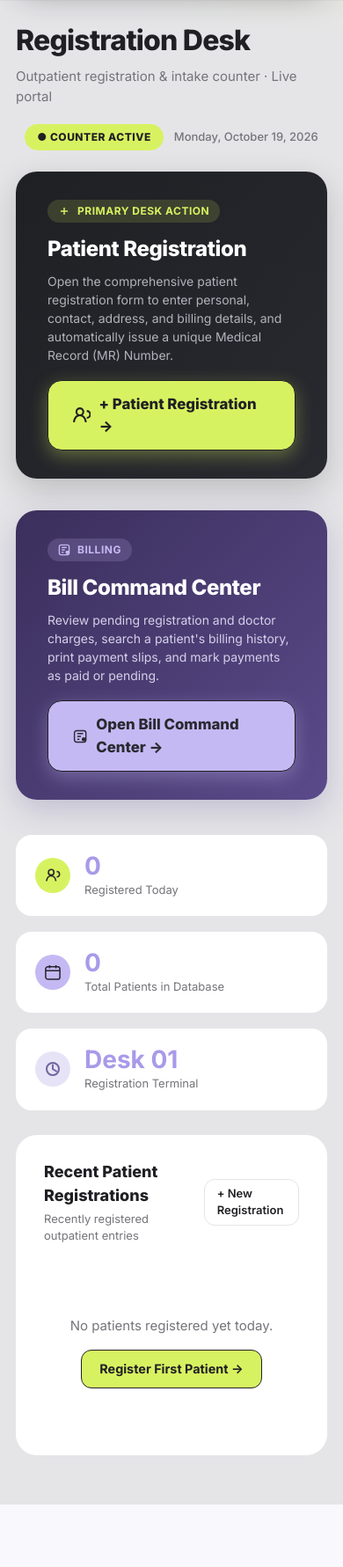
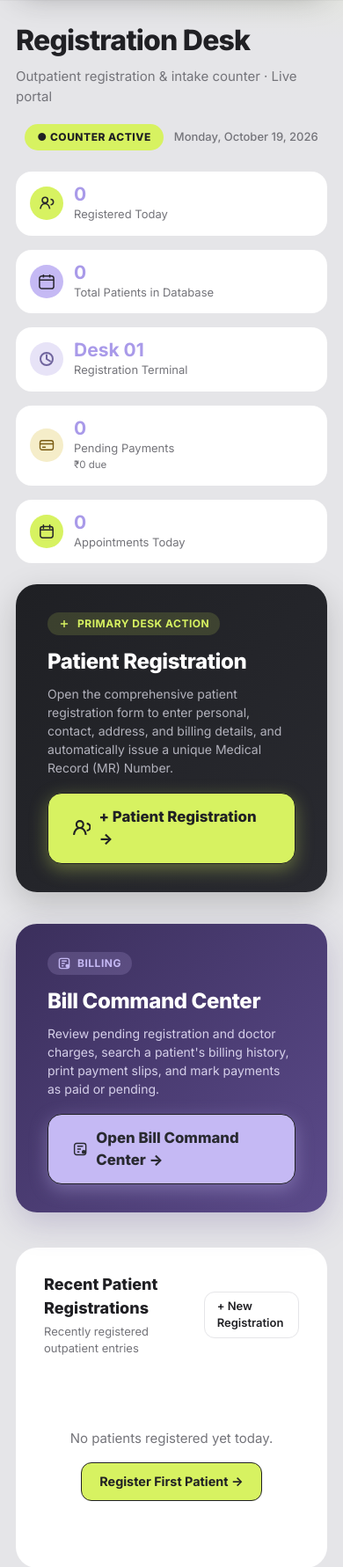
Before and after one commit to wwwmorisfamilybhm-netizen/hms-trial, a Django app: page /reception-dashboard/ in a window 390 px wide. Shown: the part 143-1924 px from the top of the page at 88% size. Before the commit the page ends 1853 px from the top, so only its background shows below. Run offline with Django 5.2, Linux system fonts and the light colour scheme; the visitor is signed in with stand-in values (Sample User, id 1); data that the repository does not hold is empty; some libraries are stand-ins or nearby versions.

Commit message:
Reorder Registration Desk metrics and add pending payment + appointments cards
• The three counter metric cards (Registered Today, Total Patients in
  Database, Registration Terminal) now sit above the two primary action
  cards instead of below them.
• Two new counter metrics: Pending Payments (count of bills awaiting
  payment, with the amount due) and Appointments Today (appointments
  booked for today, cancelled slots excluded).
• The metrics row uses a responsive auto-fit grid so all five cards fit
  on one row on desktop and wrap cleanly on smaller screens.

```diff
--- a/core/views.py
+++ b/core/views.py
@@ -715,12 +715,29 @@ def reception_dashboard(request):
     today = date.today()
     todays_patients = Patient.objects.filter(created_at__date=today).order_by("-created_at")
     recent_patients = Patient.objects.order_by("-created_at")[:8]
+
+    # Billing: bills still awaiting payment.
+    from decimal import Decimal
+
+    from patients.models import PatientBill
+    pending_bills = PatientBill.objects.filter(status=PatientBill.Status.PENDING)
+    pending_count = pending_bills.count()
+    pending_due = sum((b.amount_due for b in pending_bills), Decimal("0"))
+
+    # Appointments expected at the counter today (cancelled slots excluded).
+    appointments_today = Appointment.objects.filter(date=today).exclude(
+        status=Appointment.Status.CANCELLED
+    ).count()
+
     return render(request, "core/reception_dashboard.html", {
         "today": today,
         "total_patients": Patient.objects.count(),
         "today_count": todays_patients.count(),
         "todays_patients": todays_patients,
         "recent_patients": recent_patients,
+        "pending_payments": pending_count,
+        "pending_amount": pending_due,
+        "appointments_today": appointments_today,
         "user": request.user,
     })
 
--- a/static/css/style.css
+++ b/static/css/style.css
@@ -380,6 +380,19 @@ h2 { font-size: 1.2rem; font-weight: 700; margin: 0 0 0.75rem; }
 
 /* ---------------- Stats ---------------- */
 .stats { display: grid; grid-template-columns: repeat(4, 1fr); gap: 18px; margin-bottom: 18px; }
+/* Registration desk: five counter metrics in one responsive row */
+.rd-stats { grid-template-columns: repeat(auto-fit, minmax(190px, 1fr)); gap: 16px; }
+.rd-stats .stat-card { padding: 16px 18px; gap: 14px; }
+.rd-stats .stat-value { font-size: 24px; }
+.rd-stats .stat-icon { width: 38px; height: 38px; }
+.rd-stats .stat-sub { font-size: 11.5px; color: var(--muted); margin-top: 1px; }
+.rd-icon-warn { background: #f5edc9; }
+.rd-icon-amber { background: var(--lime); }
+@media (max-width: 640px) {
+  .rd-stats { grid-template-columns: repeat(auto-fit, minmax(150px, 1fr)); }
+  .rd-stats .stat-card { padding: 14px 16px; gap: 12px; }
+  .rd-stats .stat-value { font-size: 21px; }
+}
 .stat-card {
   background: var(--card);
   border-radius: 18px;
--- a/templates/core/reception_dashboard.html
+++ b/templates/core/reception_dashboard.html
@@ -20,6 +20,70 @@
 {% endblock %}
 
 {% block content %}
+<!-- Key Counter Metrics -->
+<div class="stats rd-stats" style="margin-bottom:24px;">
+  <div class="stat-card">
+    <span class="stat-icon lime">
+      <svg width="18" height="18" viewBox="0 0 20 20" fill="none" stroke="#27272b" stroke-width="1.8" aria-hidden="true">
+        <circle cx="8" cy="6" r="3.5"/><path d="M2 17c.8-5 3-6.5 6-6.5s5.2 1.5 6 6.5M15 5a3.5 3.5 0 0 1 0 7"/>
+      </svg>
+    </span>
+    <div>
+      <div class="stat-value">{{ today_count }}</div>
+      <div class="stat-label">Registered Today</div>
+    </div>
+  </div>
+
+  <div class="stat-card">
+    <span class="stat-icon lav">
+      <svg width="18" height="18" viewBox="0 0 20 20" fill="none" stroke="#29272f" stroke-width="1.7" aria-hidden="true">
+        <rect x="1" y="3" width="18" height="16" rx="3"/><path d="M1 8h18M6 1v4M14 1v4"/>
+      </svg>
+    </span>
+    <div>
+      <div class="stat-value">{{ total_patients }}</div>
+      <div class="stat-label">Total Patients in Database</div>
+    </div>
+  </div>
+
+  <div class="stat-card">
+    <span class="stat-icon lav-soft">
+      <svg width="18" height="18" viewBox="0 0 18 18" fill="none" stroke="#70659e" stroke-width="2" stroke-linecap="round" aria-hidden="true">
+        <circle cx="9" cy="9" r="7"/><path d="M9 4.5V9l4 2.5"/>
+      </svg>
+    </span>
+    <div>
+      <div class="stat-value">Desk 01</div>
+      <div class="stat-label">Registration Terminal</div>
+    </div>
+  </div>
+
+  <div class="stat-card">
+    <span class="stat-icon rd-icon-warn">
+      <svg width="18" height="18" viewBox="0 0 24 24" fill="none" stroke="#7a5b12" stroke-width="1.8" stroke-linecap="round" stroke-linejoin="round" aria-hidden="true">
+        <rect x="2" y="5" width="20" height="14" rx="3"/><path d="M2 10h20"/><path d="M6 15h4"/>
+      </svg>
+    </span>
+    <div>
+      <div class="stat-value">{{ pending_payments }}</div>
+      <div class="stat-label">Pending Payments</div>
+      <div class="stat-sub">₹{{ pending_amount|floatformat:0 }} due</div>
+    </div>
+  </div>
+
+  <div class="stat-card">
+    <span class="stat-icon rd-icon-amber">
+      <svg width="18" height="18" viewBox="0 0 20 20" fill="none" stroke="#27272b" stroke-width="1.7" stroke-linecap="round" aria-hidden="true">
+        <rect x="2" y="4" width="16" height="14" rx="3"/><path d="M2 8h16M6 2v4M14 2v4"/>
+      </svg>
+    </span>
+    <div>
+      <div class="stat-value">{{ appointments_today }}</div>
+      <div class="stat-label">Appointments Today</div>
+    </div>
+  </div>
+</div>
+
 <!-- Primary Desk Actions -->
 <div style="display:grid; grid-template-columns:repeat(auto-fit, minmax(320px, 1fr)); gap:20px; margin-bottom:24px;">
 
@@ -67,45 +131,6 @@
     </div>
   </div>
 
-</div>
-
-<!-- Key Counter Metrics -->
-<div class="stats" style="margin-bottom:28px;">
-  <div class="stat-card">
-    <span class="stat-icon lime">
-      <svg width="18" height="18" viewBox="0 0 20 20" fill="none" stroke="#27272b" stroke-width="1.8" aria-hidden="true">
-        <circle cx="8" cy="6" r="3.5"/><path d="M2 17c.8-5 3-6.5 6-6.5s5.2 1.5 6 6.5M15 5a3.5 3.5 0 0 1 0 7"/>
-      </svg>
-    </span>
-    <div>
-      <div class="stat-value">{{ today_count }}</div>
-      <div class="stat-label">Registered Today</div>
-    </div>
-  </div>
-
-  <div class="stat-card">
-    <span class="stat-icon lav">
-      <svg width="18" height="18" viewBox="0 0 20 20" fill="none" stroke="#29272f" stroke-width="1.7" aria-hidden="true">
-        <rect x="1" y="3" width="18" height="16" rx="3"/><path d="M1 8h18M6 1v4M14 1v4"/>
-      </svg>
-    </span>
-    <div>
-      <div class="stat-value">{{ total_patients }}</div>
-      <div class="stat-label">Total Patients in Database</div>
-    </div>
-  </div>
-
-  <div class="stat-card">
-    <span class="stat-icon lav-soft">
-      <svg width="18" height="18" viewBox="0 0 18 18" fill="none" stroke="#70659e" stroke-width="2" stroke-linecap="round" aria-hidden="true">
-        <circle cx="9" cy="9" r="7"/><path d="M9 4.5V9l4 2.5"/>
-      </svg>
-    </span>
-    <div>
-      <div class="stat-value">Desk 01</div>
-      <div class="stat-label">Registration Terminal</div>
-    </div>
-  </div>
 </div>
 
 <!-- Recently Registered Patients -->
```
